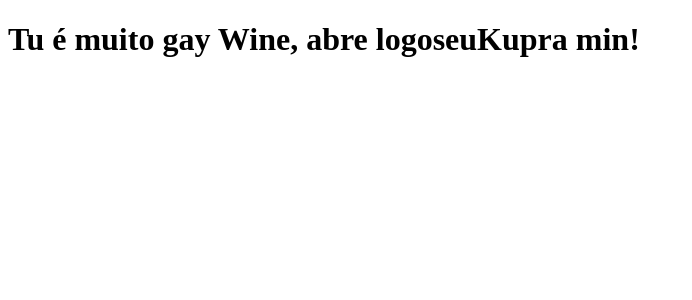
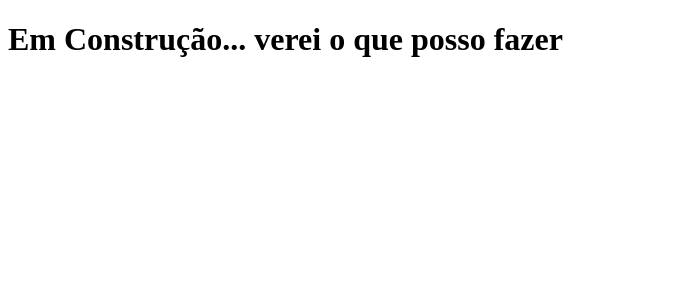
Before and after one commit to JoaoPedro265/clone-tabnews, a Next.js app: page / in a window 1280 px wide. Shown: the top 300 px of the page, without its empty margins (0-692 px from the left). Built offline with nearby package versions, Linux system fonts and the light colour scheme.

Commit message:
add `Em construção`

```diff
--- a/pages/index.js
+++ b/pages/index.js
@@ -1,5 +1,5 @@
 function Home() {
-  return <h1>Tu é muito gay Wine, abre logoseuKupra min!</h1>;
+  return <h1>Em Construção... verei o que posso fazer</h1>;
 }
 
 export default Home;
```
